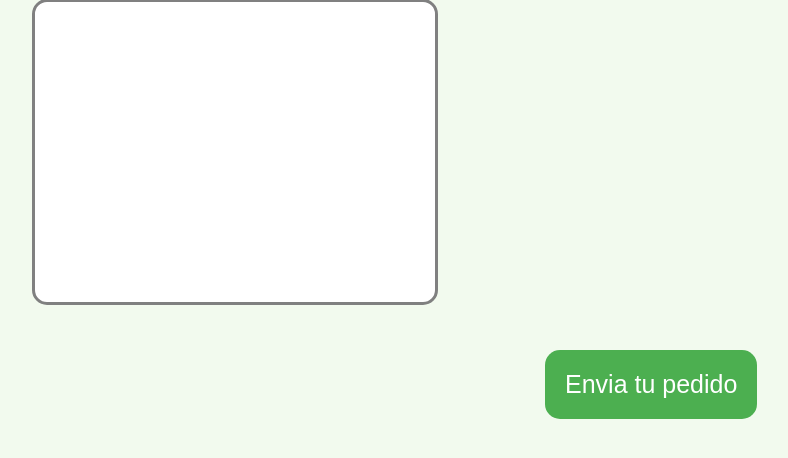
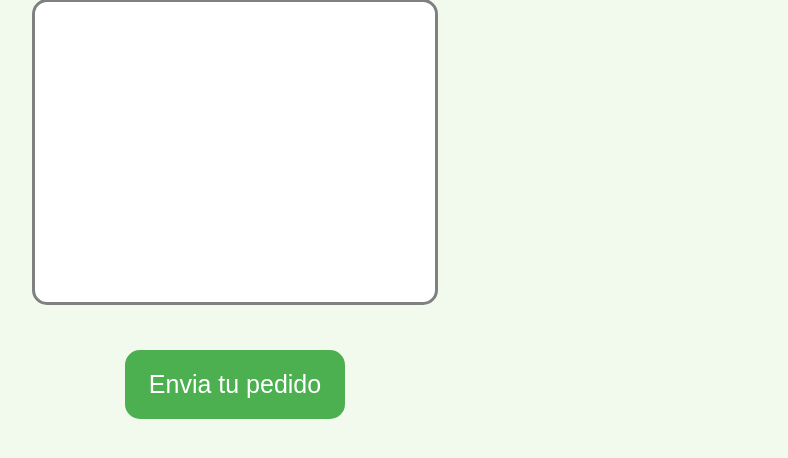
Before and after one commit to Xal-Tech/Marquet, a PHP site: page /shopping-cart.php in a window 1280 px wide. Shown: the part 198-656 px from the top of the page, without its empty margins (405-1193 px from the left). Run offline with PHP 8.4, Linux system fonts and the light colour scheme; the visitor is signed in with stand-in values (Sample User, id 1); a stand-in replaces the project's code that opens the database connection.

Commit message:
changes login

```diff
--- a/website/css/shopping-cart.css
+++ b/website/css/shopping-cart.css
@@ -17,13 +17,19 @@
 #hacer-pedido{
     padding: 20px;
     background-color: #4CAF50;
+    transition-duration: .2s;
     color: white;
     font-size: 25px;
+    width: 220px;
+    margin-left: -110px;
     border-radius: 15px;
-    margin-top: 45px;
-    margin-left: 950px;
+      margin-top: 45px;
+    left: 50%;
+    /* margin-right: 50%;  */
     border: 0px;
     cursor: pointer;
+    position: relative;
+    /* justify-content: center; */
 
 }
 #hacer-pedido:hover{
--- a/website/shopping-cart.php
+++ b/website/shopping-cart.php
@@ -26,7 +26,7 @@ if (!isset($_SESSION['loggedin'])) {
 
 </div>
 
-<input type="submit" id="hacer-pedido" value="Envia tu pedido">
+<input type="submit" id="hacer-pedido" value="Envia tu pedido" >
 
 
 </body>
```
